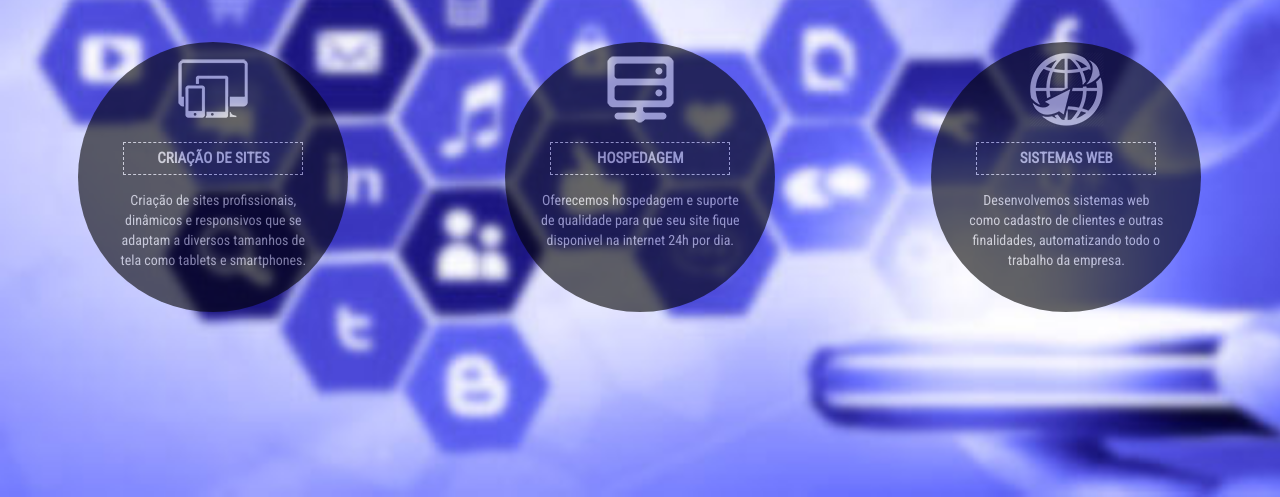
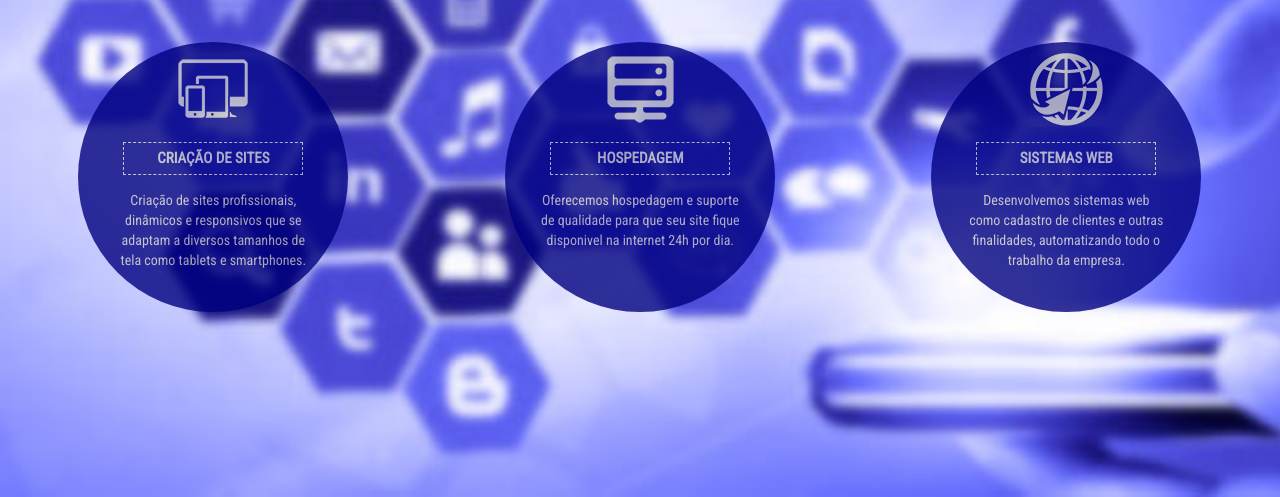
Before and after one commit to fsemobile/fsemobile.github.io, a plain HTML site: page index.html in a window 1280 px wide. Shown: the part 303-800 px from the top of the page. Drawn offline with nearby package versions, Linux system fonts and the light colour scheme.

Commit message:
Add files via upload

```diff
--- a/css/style.css
+++ b/css/style.css
@@ -53,8 +53,8 @@ body{
 .item{
 	margin:0 auto;
 	padding:10px;
-	background:black;
-	opacity:0.6;
+	background:navy;
+	opacity:0.8;
 	width:270px;
 	height:270px;
 	border-radius: 50%;
```
